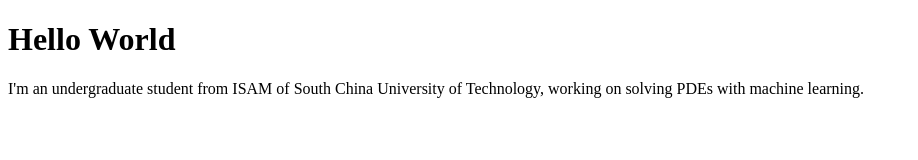
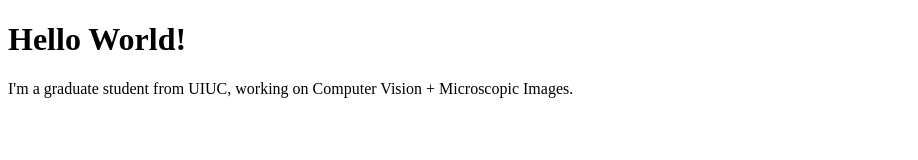
Before and after one commit to LRKasri/LRKasri.github.io, a plain HTML site: page index.html in a window 1280 px wide. Shown: the whole page, without its empty margins (0-918 px from the left). Drawn offline with Linux system fonts and the light colour scheme.

Commit message:
Update index.html

```diff
--- a/index.html
+++ b/index.html
@@ -1,7 +1,7 @@
 <!DOCTYPE html>
 <html>
 <body>
-<h1>Hello World</h1>
-<p>I'm an undergraduate student from ISAM of South China University of Technology, working on solving PDEs with machine learning.</p>
+<h1>Hello World!</h1>
+<p>I'm a graduate student from UIUC, working on Computer Vision + Microscopic Images.</p>
 </body>
 </html>
```
